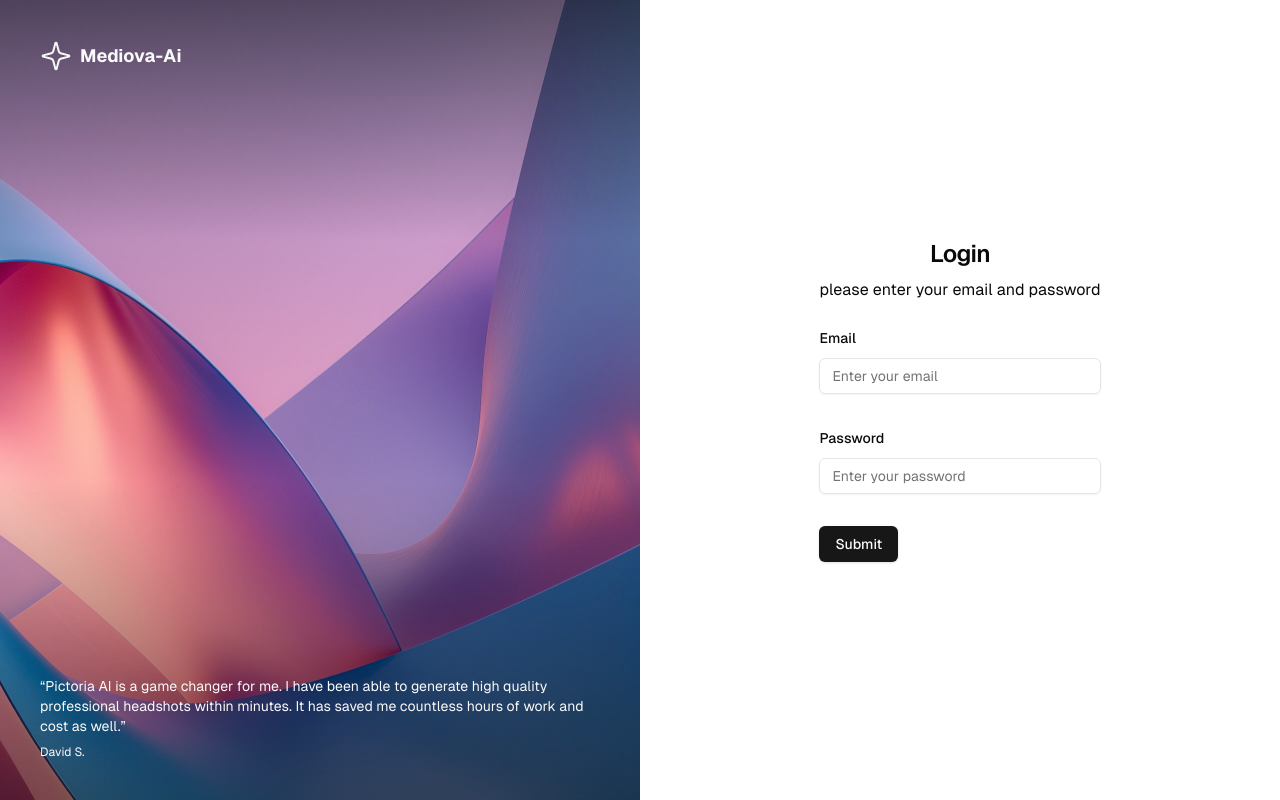
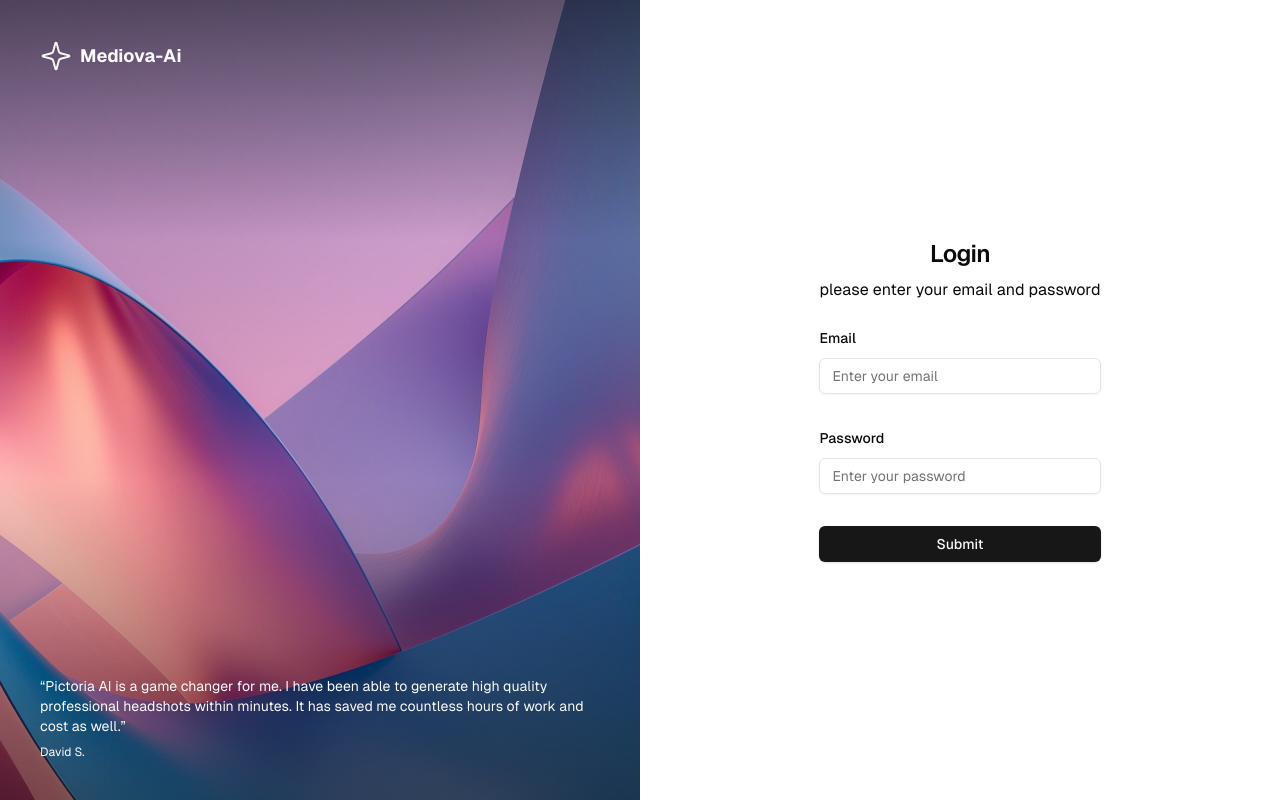
Before and after one commit to kinglove58/Mediova-Ai, a Next.js app: page /login in a window 1280 px wide. Built offline with nearby package versions, Linux system fonts and the light colour scheme.

Commit message:
feat: update LoginForm component to accept className prop and improve layout

```diff
--- a/src/components/authentication/LoginForm.tsx
+++ b/src/components/authentication/LoginForm.tsx
@@ -13,13 +13,14 @@ import {
   FormMessage,
 } from "@/components/ui/form";
 import { Input } from "@/components/ui/input";
+import { cn } from "@/lib/utils";
 
 const formSchema = z.object({
   email: z.string().email("Please enter a valid email"),
   password: z.string().min(8, "Password must be at least 8 characters long"),
 });
 
-const LoginForm = () => {
+const LoginForm = ({ className }: { className: string }) => {
   const form = useForm<z.infer<typeof formSchema>>({
     resolver: zodResolver(formSchema),
     defaultValues: {
@@ -33,7 +34,7 @@ const LoginForm = () => {
   };
 
   return (
-    <div>
+    <div className={cn("grid gap-6", className)}>
       <Form {...form}>
         <form onSubmit={form.handleSubmit(onSubmit)} className="space-y-8">
           <FormField
@@ -66,7 +67,7 @@ const LoginForm = () => {
               </FormItem>
             )}
           />
-          <Button type="submit" className="items-center">
+          <Button type="submit" className="w-full">
             Submit
           </Button>
         </form>
```
